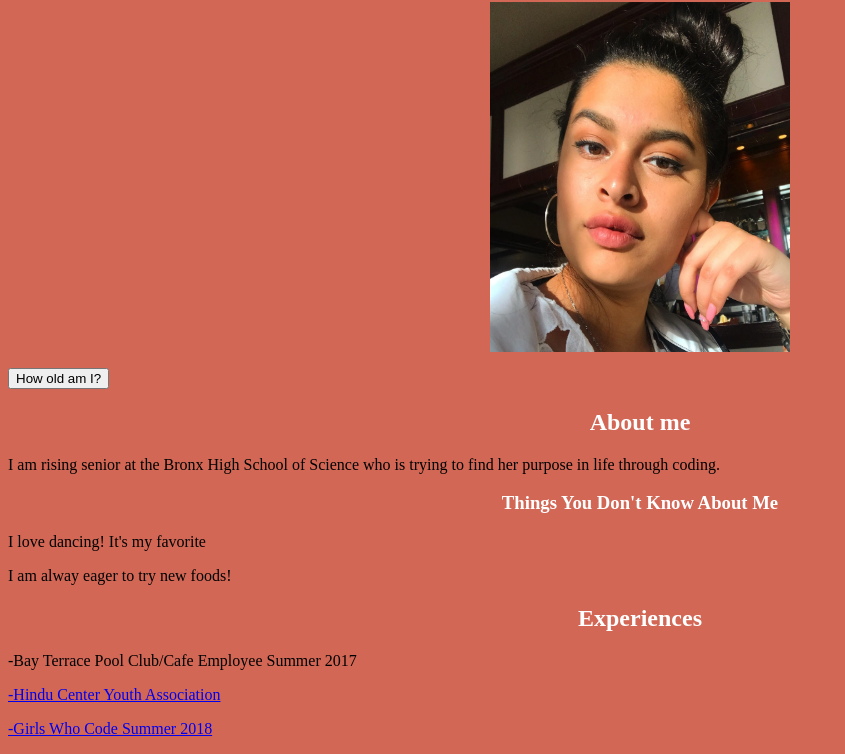
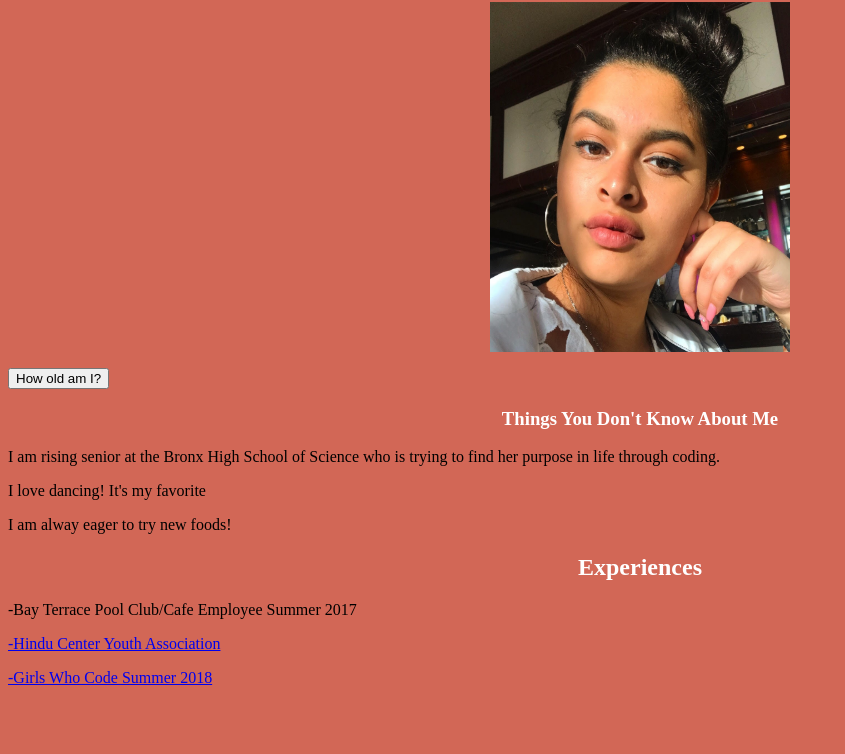
Before and after one commit to heyitshelina/portfolio, a plain HTML site: page index.html in a window 1280 px wide. Shown: the part 78-832 px from the top of the page, without its empty margins (0-845 px from the left). After the commit the page ends 800 px from the top, so only its background shows below. Drawn offline with Linux system fonts and the light colour scheme.

Commit message:
Update index.html

```diff
--- a/index.html
+++ b/index.html
@@ -14,9 +14,8 @@
     </div>
 
     <div>
-      <h2 class="heading"> About me</h2>
-    <p>  I am rising senior at the Bronx High School of Science who is trying to find her purpose in life through coding.</p>
       <h3 class="heading"> Things You Don't Know About Me</h3>
+      <p>  I am rising senior at the Bronx High School of Science who is trying to find her purpose in life through coding.</p>
         I love dancing! It's my favorite
         <p>I am alway eager to try new foods!</p>
       </p>
```
